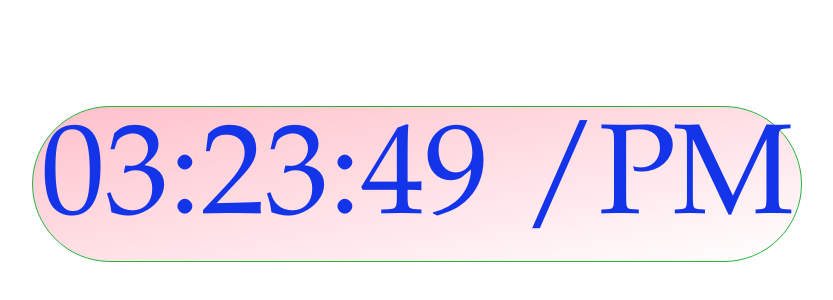
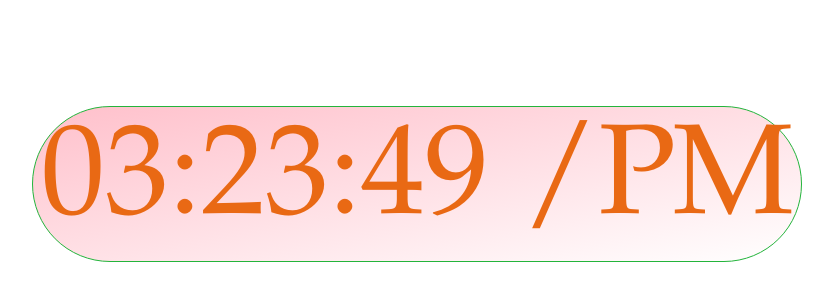
Before and after one commit to proacthon/proacthon.github.io, a plain HTML site: page index.html in a window 1280 px wide. Shown: the part 174-474 px from the top of the page, without its empty margins (206-1039 px from the left). Drawn offline with Linux system fonts and the light colour scheme.

Commit message:
Update index.html

```diff
--- a/index.html
+++ b/index.html
@@ -13,7 +13,7 @@
          #clock {
             background-image: linear-gradient(to bottom right,pink,transparent);
             font-family: Garamond, serif;
-            color: rgb(20, 52, 233);
+            color: rgb(233, 105, 20);
             font-size: 10vw;
             width: 6em;
             margin-left: 18vw;
```
